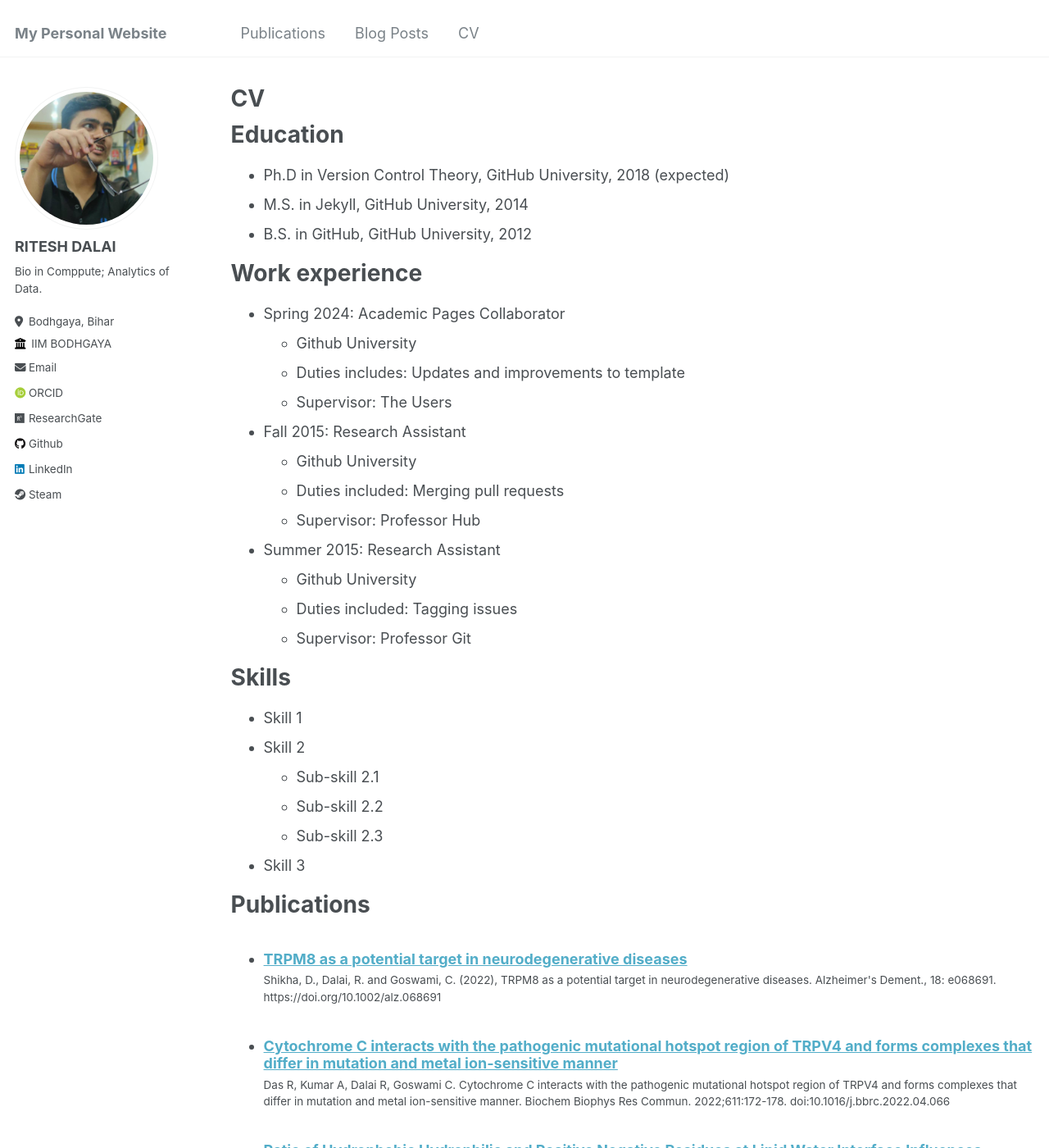
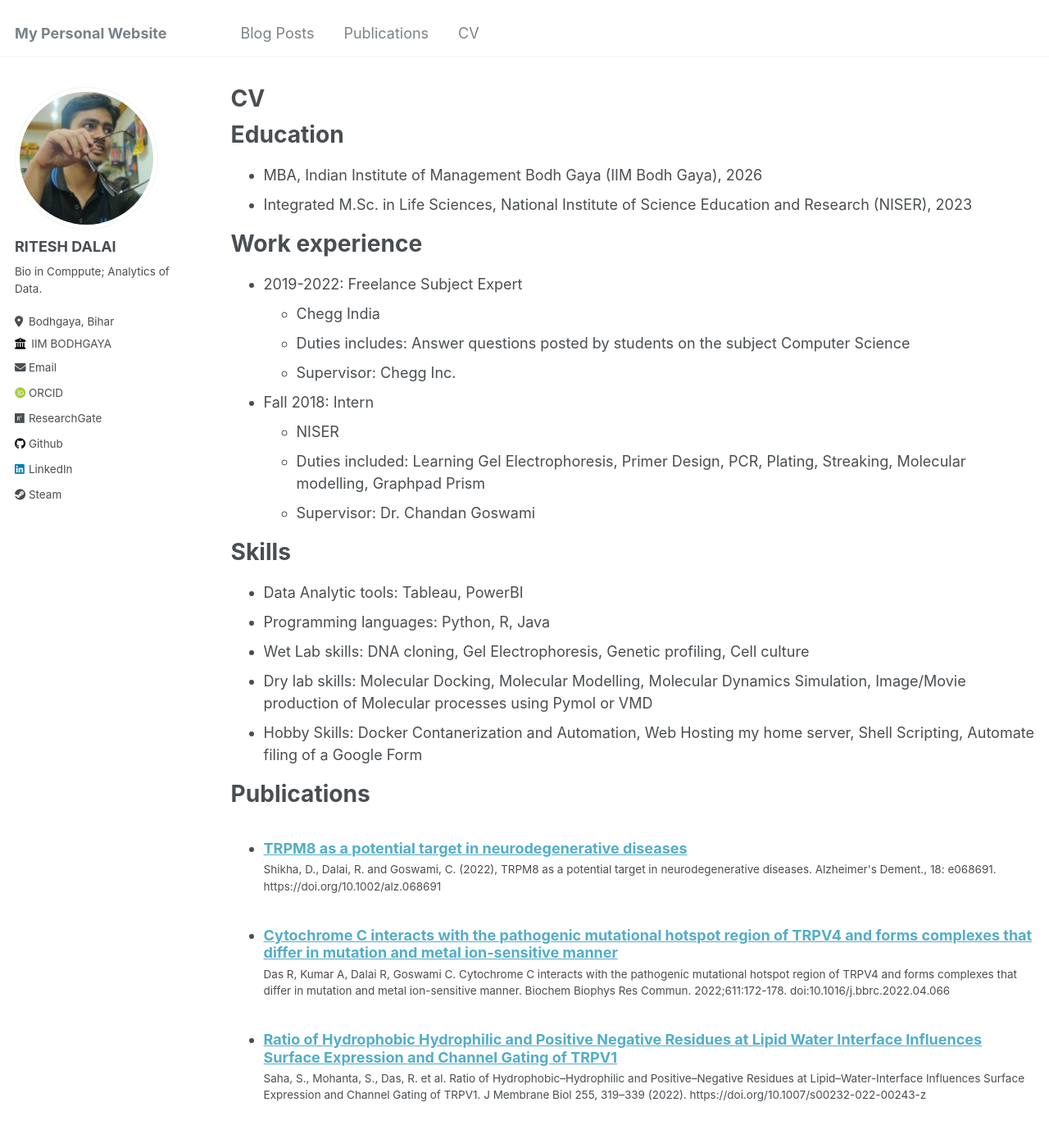
Before and after one commit to osoi-sloth/osoi-sloth.github.io, a Jekyll site: the page built from _pages/cv.md, in a window 1280 px wide and 1400 px high. Shown: the whole window at 82% size. Built offline with Jekyll 4.4.1, drawn with Linux system fonts in a browser that asks for light colours; some web fonts are replaced; some of the changed text lies outside the part shown.

Commit message:
modified:   _config.yml 	modified:   _data/authors.yml 	modified:   _data/navigation.yml 	modified:   _pages/cv.md

```diff
--- a/_config.yml
+++ b/_config.yml
@@ -252,15 +252,15 @@ defaults:
       author_profile: true
       share: true
       comments: true
-  # _portfolio
-  - scope:
-      path: ""
-      type: portfolio
-    values:
-      layout: single
-      author_profile: true
-      share: true
-      comment: true
+  # # _portfolio
+  # - scope:
+  #     path: ""
+  #     type: portfolio
+  #   values:
+  #     layout: single
+  #     author_profile: true
+  #     share: true
+  #     comment: true
   # # _talks
   # - scope:
   #     path: ""
--- a/_data/navigation.yml
+++ b/_data/navigation.yml
@@ -1,5 +1,8 @@
 # main links links
 main:
+  - title: "Blog Posts"
+    url: /year-archive/
+
   - title: "Publications"
     url: /publications/
 
@@ -12,9 +15,6 @@ main:
   # - title: "Portfolio"
   #   url: /portfolio/
 
-  - title: "Blog Posts"
-    url: /year-archive/
-
   - title: "CV"
     url: /cv/
 
--- a/_pages/cv.md
+++ b/_pages/cv.md
@@ -11,35 +11,28 @@ redirect_from:
 
 Education
 ======
-* Ph.D in Version Control Theory, GitHub University, 2018 (expected)
-* M.S. in Jekyll, GitHub University, 2014
-* B.S. in GitHub, GitHub University, 2012
+* MBA, Indian Institute of Management Bodh Gaya (IIM Bodh Gaya), 2026
+* Integrated M.Sc. in Life Sciences, National Institute of Science Education and Research (NISER), 2023
 
 Work experience
 ======
-* Spring 2024: Academic Pages Collaborator
-  * Github University
-  * Duties includes: Updates and improvements to template
-  * Supervisor: The Users
+* 2019-2022: Freelance Subject Expert
+  * Chegg India
+  * Duties includes: Answer questions posted by students on the subject Computer Science
+  * Supervisor: Chegg Inc.
 
-* Fall 2015: Research Assistant
-  * Github University
-  * Duties included: Merging pull requests
-  * Supervisor: Professor Hub
-
-* Summer 2015: Research Assistant
-  * Github University
-  * Duties included: Tagging issues
-  * Supervisor: Professor Git
+* Fall 2018: Intern
+  * NISER
+  * Duties included: Learning Gel Electrophoresis, Primer Design, PCR, Plating, Streaking, Molecular modelling, Graphpad Prism
+  * Supervisor: Dr. Chandan Goswami
 
 Skills
 ======
-* Skill 1
-* Skill 2
-  * Sub-skill 2.1
-  * Sub-skill 2.2
-  * Sub-skill 2.3
-* Skill 3
+* Data Analytic tools: Tableau, PowerBI
+* Programming languages: Python, R, Java
+* Wet Lab skills: DNA cloning, Gel Electrophoresis, Genetic profiling, Cell culture
+* Dry lab skills: Molecular Docking, Molecular Modelling, Molecular Dynamics Simulation, Image/Movie production of Molecular processes using Pymol or VMD
+* Hobby Skills: Docker Contanerization and Automation, Web Hosting my home server, Shell Scripting, Automate filing of a Google Form
 
 Publications
 ======
@@ -47,7 +40,7 @@ Publications
     {% include archive-single-cv.html %}
   {% endfor %}</ul>
 
-Talks
+<!-- Talks
 ======
   <ul>{% for post in site.talks reversed %}
     {% include archive-single-talk-cv.html  %}
@@ -61,4 +54,4 @@ Teaching
 
 Service and leadership
 ======
-* Currently signed in to 43 different slack teams
+* Currently signed in to 43 different slack teams -->
```
Also changed, not shown: _data/authors.yml (+11 -11 lines).
